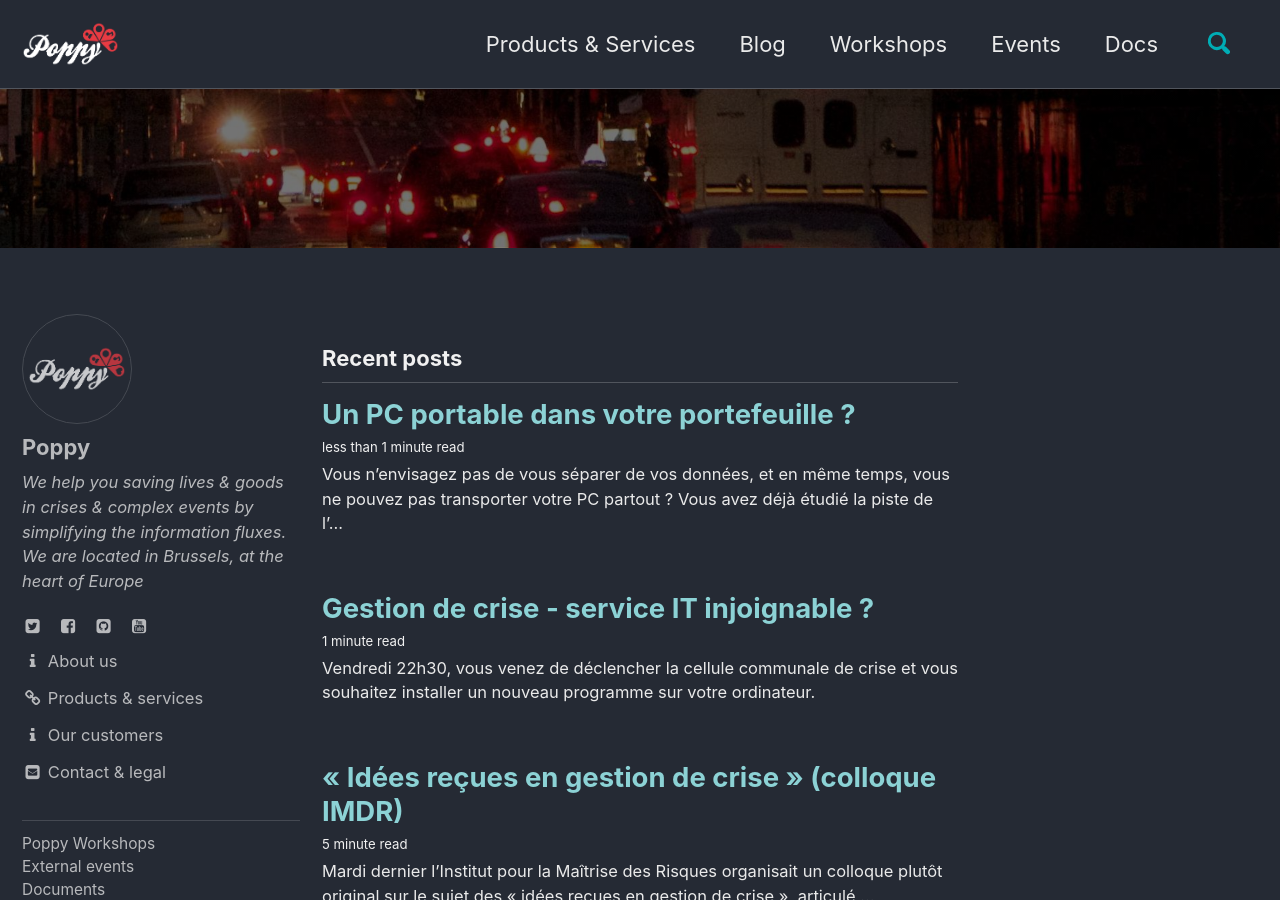
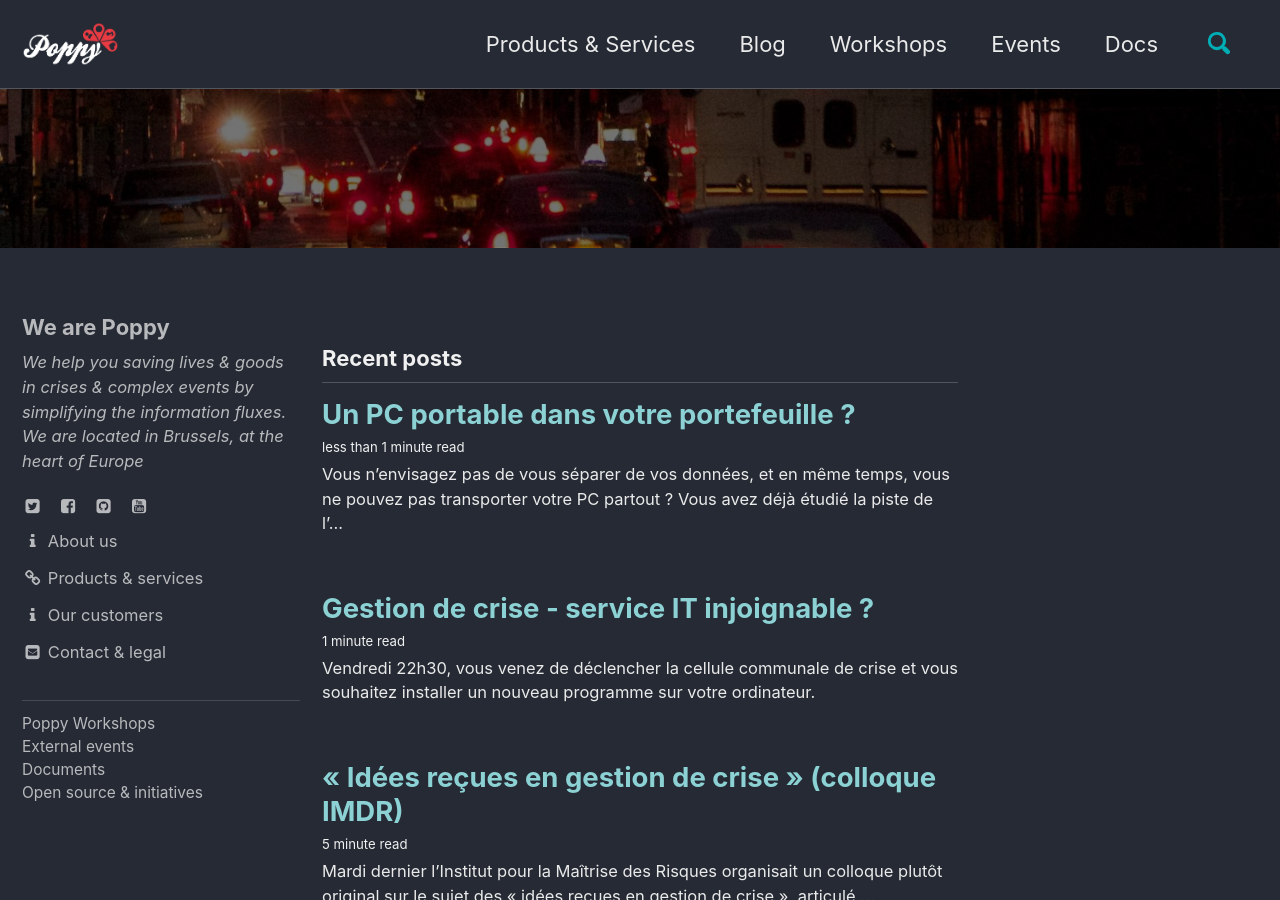
Before and after one commit to ccloquet/ccloquet.github.io, a Jekyll site: the page built from index.html, in a window 1280 px wide and 900 px high. Built offline with Jekyll 4.4.1, drawn with Linux system fonts in a browser that asks for light colours; cached includes are drawn as plain includes; the list of posts is cut into pages by our own code.

Commit message:
Update _config.yml

```diff
--- a/_config.yml
+++ b/_config.yml
@@ -106,8 +106,8 @@ analytics:
 
 # Site Author
 author:
-  name             : "Poppy"
-  avatar           : "/images/logo_poppy_square.png?a=1"
+  name             : "We are Poppy"
+  #avatar           : "/images/logo_poppy_square.png?a=1"
   bio              : "<i>We help you saving lives & goods in crises & complex events by simplifying the information fluxes. We are located in Brussels, at the heart of Europe</i>"
   location         : "  <a style='display:inherit' href='https://twitter.com/mypoppy_eu'><i style='color:#eaeaea!important' class='fa fa-fw fa-twitter-square'></i></a>&nbsp;
 			<a style='display:inherit' href='https://facebook.com/mypoppyeu'><i style='color:#eaeaea!important' class='fa fa-fw fa-facebook-square'></i></a>&nbsp;
```
